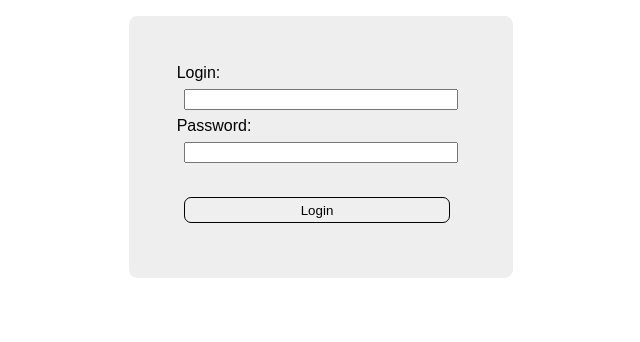
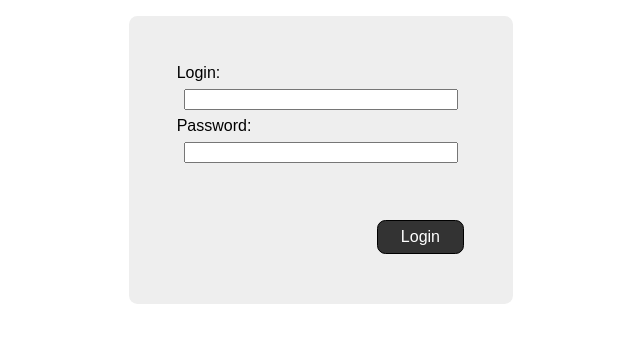
Before and after one commit to bLuma/weeki-planner, a React (Create React App) app: page / in a window 1280 px wide. Shown: the top 342 px of the page, without its empty margins (319-959 px from the left). Built offline with nearby package versions, Linux system fonts and the light colour scheme.

Commit message:
Login beautification - show spinner during api request, show failed login message

```diff
--- a/src/App.css
+++ b/src/App.css
@@ -157,3 +157,22 @@ background-image: repeating-linear-gradient(45deg, transparent, transparent 35px
 .loginform .button {
   margin-top: 2em;
 }
+#failedlogin {
+  -webkit-transition: 0.3s;
+  -moz-transition: 0.3s;
+  -o-transition: 0.3s;
+  transition: 0.3s;
+  opacity: 0;
+  visibility: hidden;
+  color: black;
+}
+#failedlogin.show {
+  opacity: 1;
+  visibility: visible;
+  color: red;
+}
+.button-login {
+  background: #333;
+  color:white;
+  align-self: flex-end;
+}
--- a/src/App.js
+++ b/src/App.js
@@ -19,7 +19,7 @@ class App extends Component {
       user: props.user,
       action: "unset",
       data: data,
-      editMode: true,
+      editMode: false,
       editType: common.EDIT_TYPE_SL,
       apikey: props.apikey
     }
--- a/src/Login.js
+++ b/src/Login.js
@@ -1,20 +1,25 @@
 import React from 'react'
 import Api from './api';
+import FontAwesome from 'react-fontawesome'
 
 class Login extends React.PureComponent {
   constructor(props) {
     super(props)
+    this.state = { failedLogin: false, showSpinner: false }
 
     this.api = new Api()
     this.onSubmit = this.onSubmit.bind(this)
     this.onKeyPress = this.onKeyPress.bind(this)
+    this.failedLogin = this.failedLogin.bind(this)
+    this.hideFailedLogin = this.hideFailedLogin.bind(this)
   }
 
   onSubmit() {
     const username = this.login.value
     const password = this.password.value
 
-    this.api.login(username, password, this.props.setUserCallback)
+    this.setState({ showSpinner: true })
+    this.api.login(username, password, this.props.setUserCallback, this.failedLogin)
   }
 
   onKeyPress(evt) {
@@ -23,14 +28,31 @@ class Login extends React.PureComponent {
     }
   }
 
+  failedLogin() {
+    this.setState({failedLogin: true, showSpinner: false})
+  }
+
+  hideFailedLogin() {
+      this.setState({failedLogin: false})
+  }
+
   render() {
+    if (this.state.failedLogin) {
+        setTimeout(this.hideFailedLogin, 3000)
+    }
+
     return (
       <div className="loginform">
         <label htmlFor="login">Login:</label>
         <input type="text" id="login" name="login" ref={input => this.login = input} onKeyPress={this.onKeyPress} />
         <label htmlFor="password">Password:</label>
         <input type="password" id="password" name="password" ref={input => this.password = input} onKeyPress={this.onKeyPress} />
-        <input type="submit" className="button" value="Login" onClick={this.onSubmit} />
+
+        <div id="failedlogin" className={this.state.failedLogin ? "show" : ""}>Failed login!</div>
+
+        <a className="button button-login" onClick={this.onSubmit}>
+            {this.state.showSpinner ? <FontAwesome name="spinner" className="fa-spin" /> : "Login"}
+        </a>
       </div>
     )
   }
```
